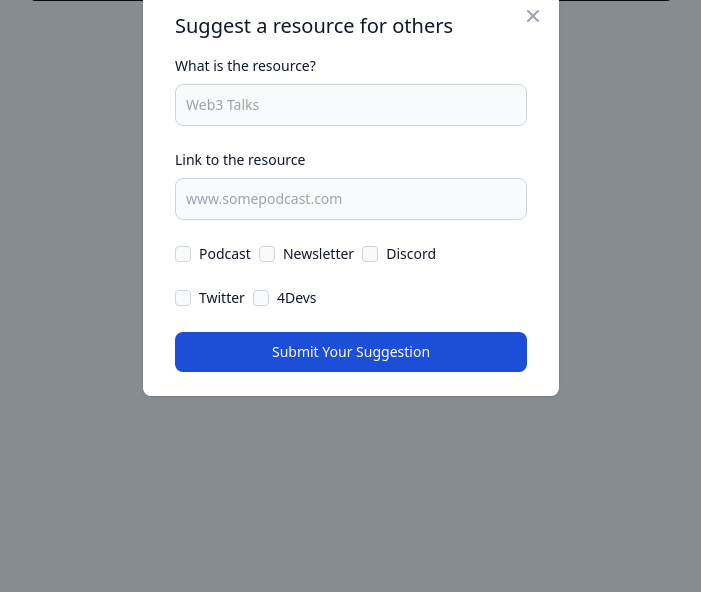
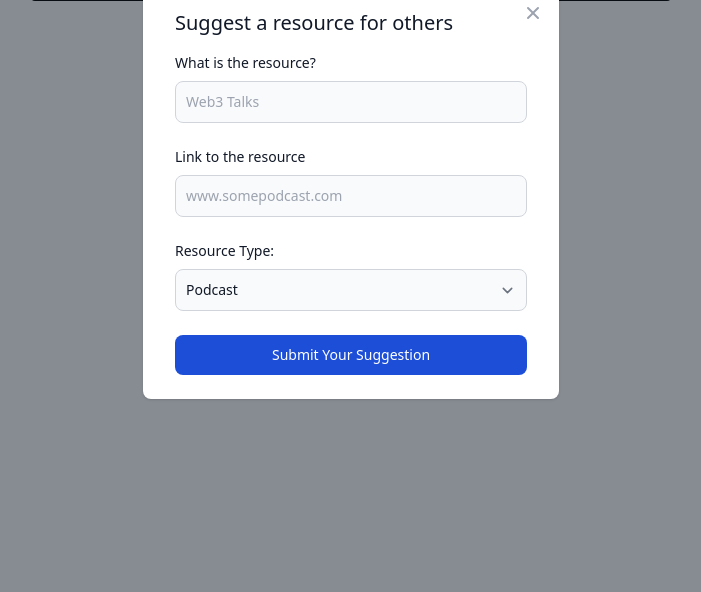
Before and after one commit to MSBivens/learn_web3, a Flask app: page /podcasts in a window 1280 px wide, after a click on "Suggest a Resource". Shown: the part 208-800 px from the top of the page, without its empty margins (289-990 px from the left). Run offline with Flask 2, Linux system fonts and the light colour scheme; data that the repository does not hold is empty; some libraries are stand-ins or nearby versions.

Commit message:
Fixed description display issue

```diff
--- a/flask_app/templates/podcasts.html
+++ b/flask_app/templates/podcasts.html
@@ -55,32 +55,18 @@
                                             <label for="link" class="block mb-2 text-sm font-medium text-gray-900 dark:text-gray-300">Link to the resource</label>
                                             <input type="link" name="link" id="link" placeholder="www.somepodcast.com" class="bg-gray-50 border border-gray-300 text-gray-900 text-sm rounded-lg focus:ring-blue-500 focus:border-blue-500 block w-full p-2.5 dark:bg-gray-600 dark:border-gray-500 dark:placeholder-gray-400 dark:text-white" required="">
                                         </div>
-                                        <div class="flex justify-between">
-                                            <div class="flex items-start">
-                                                <div class="flex items-center h-5">
-                                                    <input id="type" type="checkbox" value="Podcast" name="type" class="w-4 h-4 bg-gray-50 rounded border border-gray-300 focus:ring-3 focus:ring-blue-300 dark:bg-gray-600 dark:border-gray-500 dark:focus:ring-blue-600 dark:ring-offset-gray-800">
-                                                </div>
-                                                <label for="type" class="ml-2 text-sm font-medium text-gray-900 dark:text-gray-300">Podcast</label>
-                                                <div class="flex items-center h-5">
-                                                    <input id="type" type="checkbox" value="Newsletter" name="type" class="ml-2 w-4 h-4 bg-gray-50 rounded border border-gray-300 focus:ring-3 focus:ring-blue-300 dark:bg-gray-600 dark:border-gray-500 dark:focus:ring-blue-600 dark:ring-offset-gray-800">
-                                                </div>
-                                                <label for="newsletter" class="ml-2 text-sm font-medium text-gray-900 dark:text-gray-300">Newsletter</label>
-                                                <div class="flex items-center h-5">
-                                                    <input id="type" type="checkbox" value="Discord" name="type" class="ml-2 w-4 h-4 bg-gray-50 rounded border border-gray-300 focus:ring-3 focus:ring-blue-300 dark:bg-gray-600 dark:border-gray-500 dark:focus:ring-blue-600 dark:ring-offset-gray-800">
-                                                </div>
-                                                <label for="discord" class="ml-2 text-sm font-medium text-gray-900 dark:text-gray-300">Discord</label>
-                                            </div>
-                                        </div>
-                                        <div class="flex justify-between">
-                                            <div class="flex justify-between">
-                                                <div class="flex items-center h-5">
-                                                    <input id="type" type="checkbox" value="Twitter" name="type" class="w-4 h-4 bg-gray-50 rounded border border-gray-300 focus:ring-3 focus:ring-blue-300 dark:bg-gray-600 dark:border-gray-500 dark:focus:ring-blue-600 dark:ring-offset-gray-800">
-                                                </div>
-                                                <label for="twitter" class="ml-2 text-sm font-medium text-gray-900 dark:text-gray-300">Twitter</label>
-                                                <div class="flex items-center h-5">
-                                                    <input id="type" type="checkbox" value="4Devs" name="type" class="ml-2 w-4 h-4 bg-gray-50 rounded border border-gray-300 focus:ring-3 focus:ring-blue-300 dark:bg-gray-600 dark:border-gray-500 dark:focus:ring-blue-600 dark:ring-offset-gray-800">
-                                                </div>
-                                                <label for="4devs" class="ml-2 text-sm font-medium text-gray-900 dark:text-gray-300">4Devs</label>
+                                        <div>
+                                            <label for="resource-type" class="block mb-2 text-sm font-medium text-gray-900 dark:text-gray-300">
+                                                Resource Type:
+                                            </label>
+                                            <div class="relative">
+                                                <select name="type" name="type" class="bg-gray-50 border border-gray-300 text-gray-900 text-sm rounded-lg focus:ring-blue-500 focus:border-blue-500 block w-full p-2.5 dark:bg-gray-600 dark:border-gray-500 dark:placeholder-gray-400 dark:text-white" id="resource-type">
+                                                    <option>Podcast</option>
+                                                    <option>Newsletter</option>
+                                                    <option>Discord</option>
+                                                    <option>Twitter</option>
+                                                    <option>Dev</option>
+                                                </select>
                                             </div>
                                         </div>
                                             <button type="submit" value="" class="w-full text-white bg-blue-700 hover:bg-blue-800 focus:ring-4 focus:outline-none focus:ring-blue-300 font-medium rounded-lg text-sm px-5 py-2.5 text-center dark:bg-blue-600 dark:hover:bg-blue-700 dark:focus:ring-blue-800">
@@ -126,11 +112,11 @@
                                             <td class="px-6 py-4 whitespace-nowrap text-sm font-medium text-gray-900">
                                                 {{resource.name}}
                                             </td>
-                                            <td class="text-sm text-gray-900 font-light px-6 py-4 whitespace-nowrap">
+                                            <td class="text-sm text-gray-900 font-light px-6 py-4">
                                                 {{resource.description}}
                                             </td>
                                             <td class="text-sm text-gray-900 font-light px-6 py-4 whitespace-nowrap">
-                                                <a href="{{resource.link}}">Link</a>
+                                                <a href="https://{{resource.link}}">Link</a>
                                             </td>
                                             <td class="text-sm text-gray-900 font-light px-6 py-4 whitespace-nowrap">
                                                 {{resource.tags}}
```
